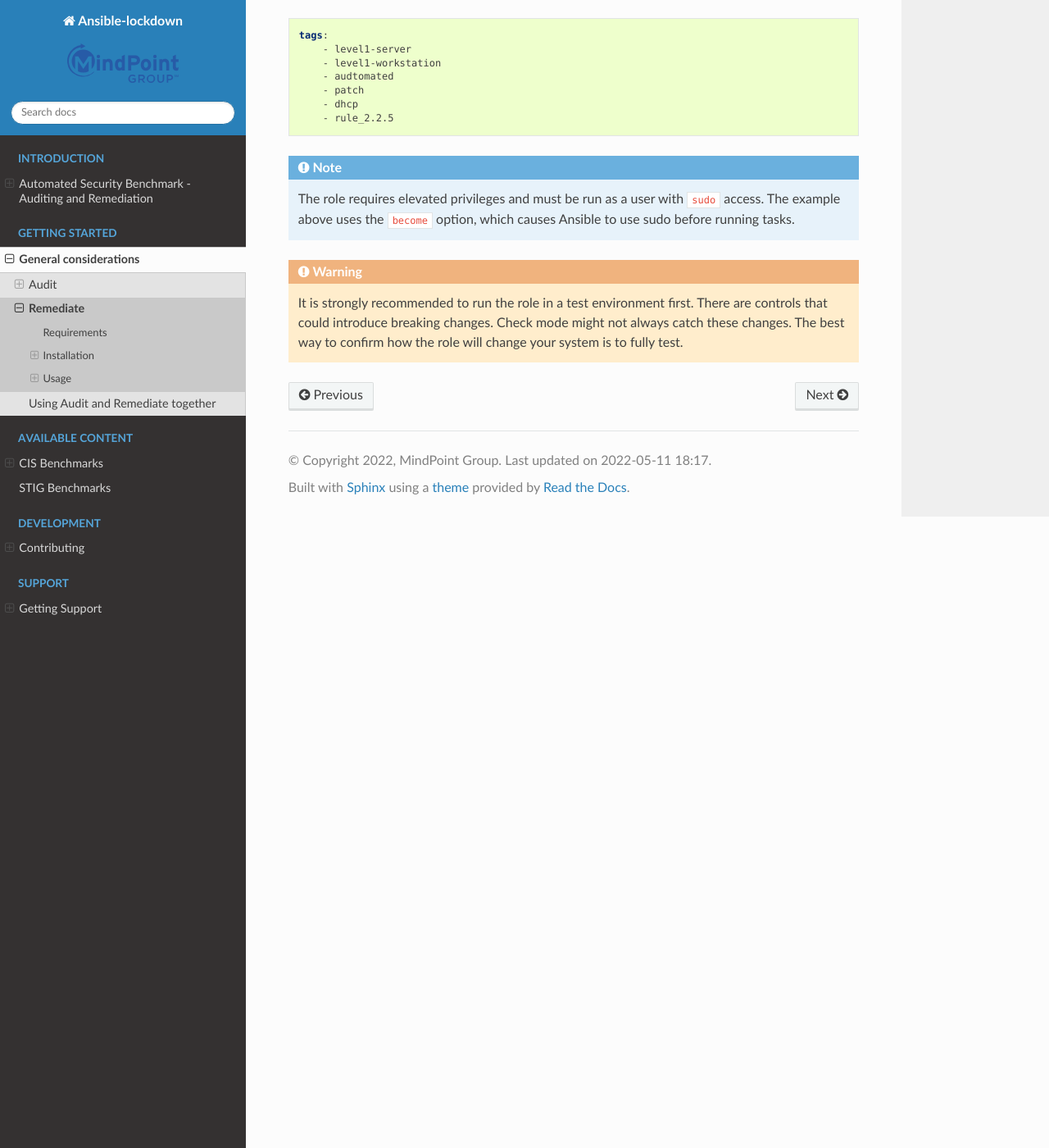
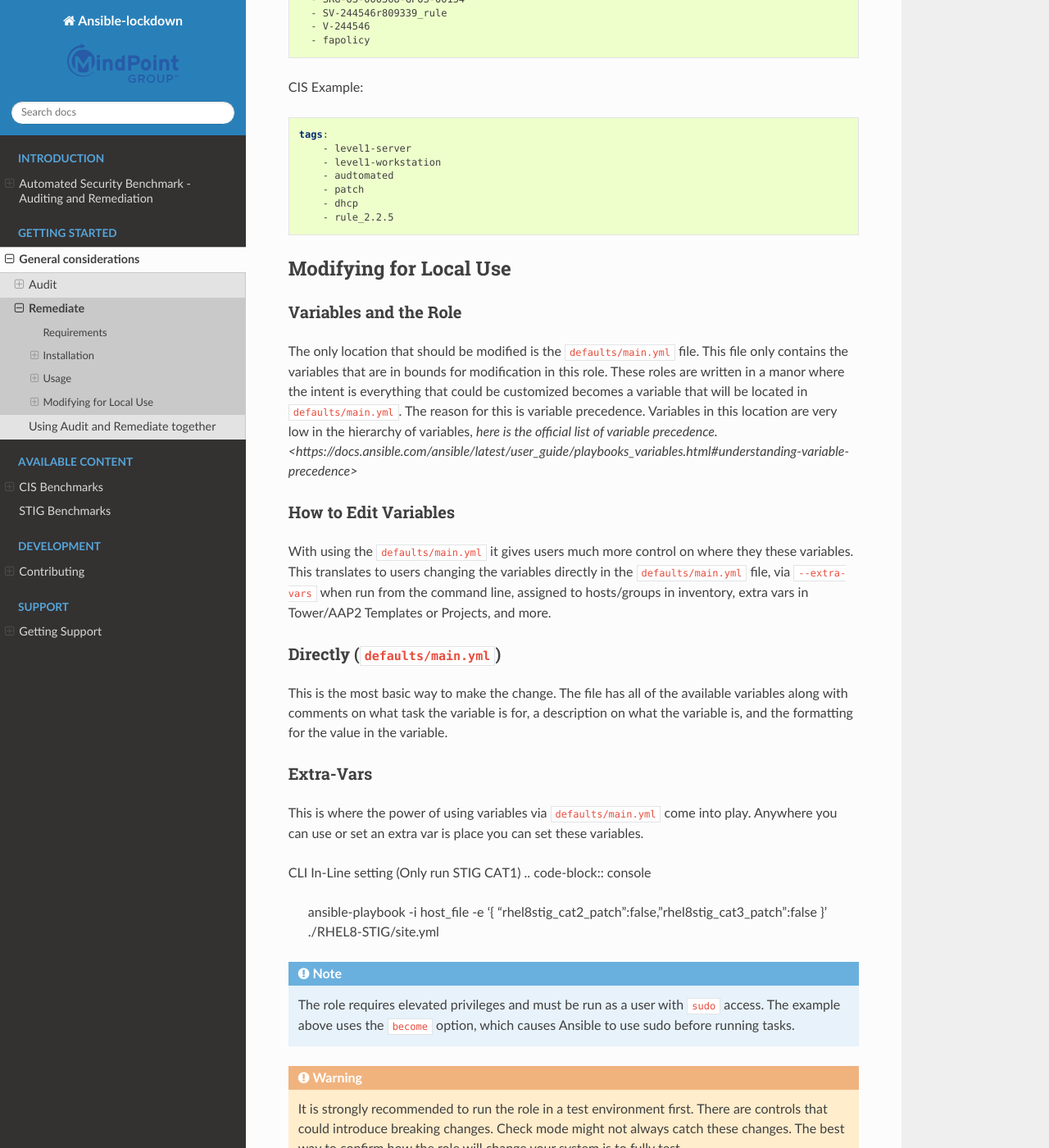
Before and after one commit to frederickw082922/lockdown_readthedocs, a Sphinx documentation site: the page built from docs/source/remediate/rem-getting-started.rst, in a window 1280 px wide and 1400 px high, scrolled down 2858 px. Shown: the whole window at 82% size. Built offline with Sphinx 7.4.7 and the Read the Docs theme 2.0.0, drawn with Linux system fonts in a browser that asks for light colours; pages that are not in the unit, such as notebooks, are missing from menus; some of the changed text lies outside the part shown.

Commit message:
pulled modifying into getting started
Signed-off-by: George Nalen <georgen@mindpointgroup.com>

```diff
--- a/docs/source/remediate/rem-getting-started.rst
+++ b/docs/source/remediate/rem-getting-started.rst
@@ -136,6 +136,38 @@
       - dhcp
       - rule_2.2.5
 
+Modifying for Local Use
+----------------------
+
+Variables and the Role
+~~~~~~~~~~~~~~~~~~~~~~
+
+The only location that should be modified is the ``defaults/main.yml`` file. This file only contains the variables that are in bounds for modification in this role.
+These roles are written in a manor where the intent is everything that could be customized becomes a variable that will be located in ``defaults/main.yml``. The reason
+for this is variable precedence. Variables in this location are very low in the hierarchy of variables, `here is the official list of variable precedence. <https://docs.ansible.com/ansible/latest/user_guide/playbooks_variables.html#understanding-variable-precedence>`
+
+How to Edit Variables
+~~~~~~~~~~~~~~~~~~~~~
+
+With using the ``defaults/main.yml`` it gives users much more control on where they these variables. This translates to users changing the variables directly in the
+``defaults/main.yml`` file, via ``--extra-vars`` when run from the command line, assigned to hosts/groups in inventory, extra vars in Tower/AAP2 Templates or Projects, and more.
+
+Directly (``defaults/main.yml``)
+~~~~~~~~~~~~~~~~~~~~~~~~~~~~~~~~
+
+This is the most basic way to make the change. The file has all of the available variables along with comments on what task the variable is for, a description on what the variable is, and
+the formatting for the value in the variable.
+
+Extra-Vars
+~~~~~~~~~~
+
+This is where the power of using variables via ``defaults/main.yml`` come into play. Anywhere you can use or set an extra var is place you can set these variables.
+
+CLI In-Line setting (Only run STIG CAT1)
+.. code-block:: console
+
+  ansible-playbook -i host_file -e '{ "rhel8stig_cat2_patch":false,"rhel8stig_cat3_patch":false }' ./RHEL8-STIG/site.yml
+
 
 .. note::
 
```
